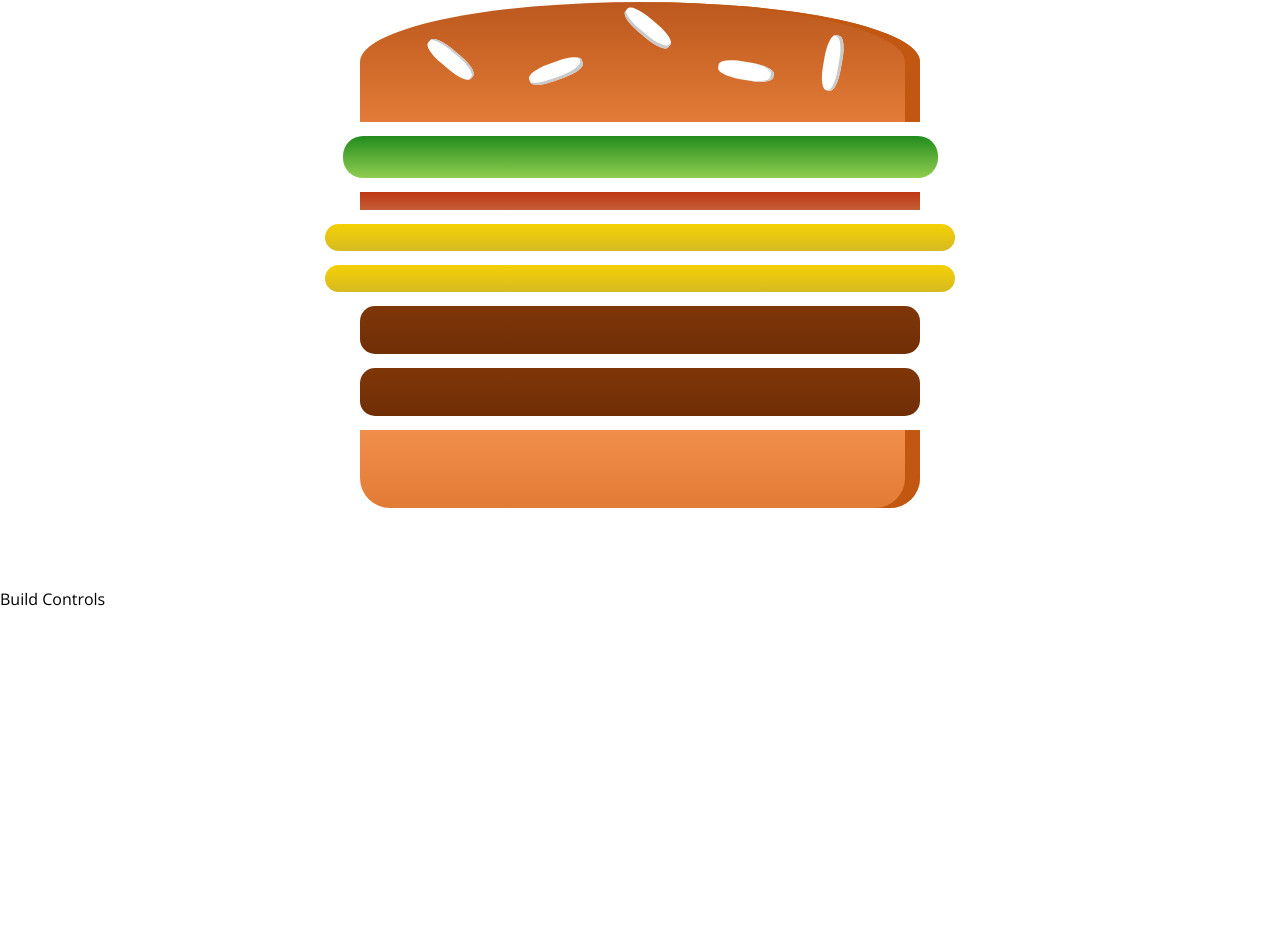
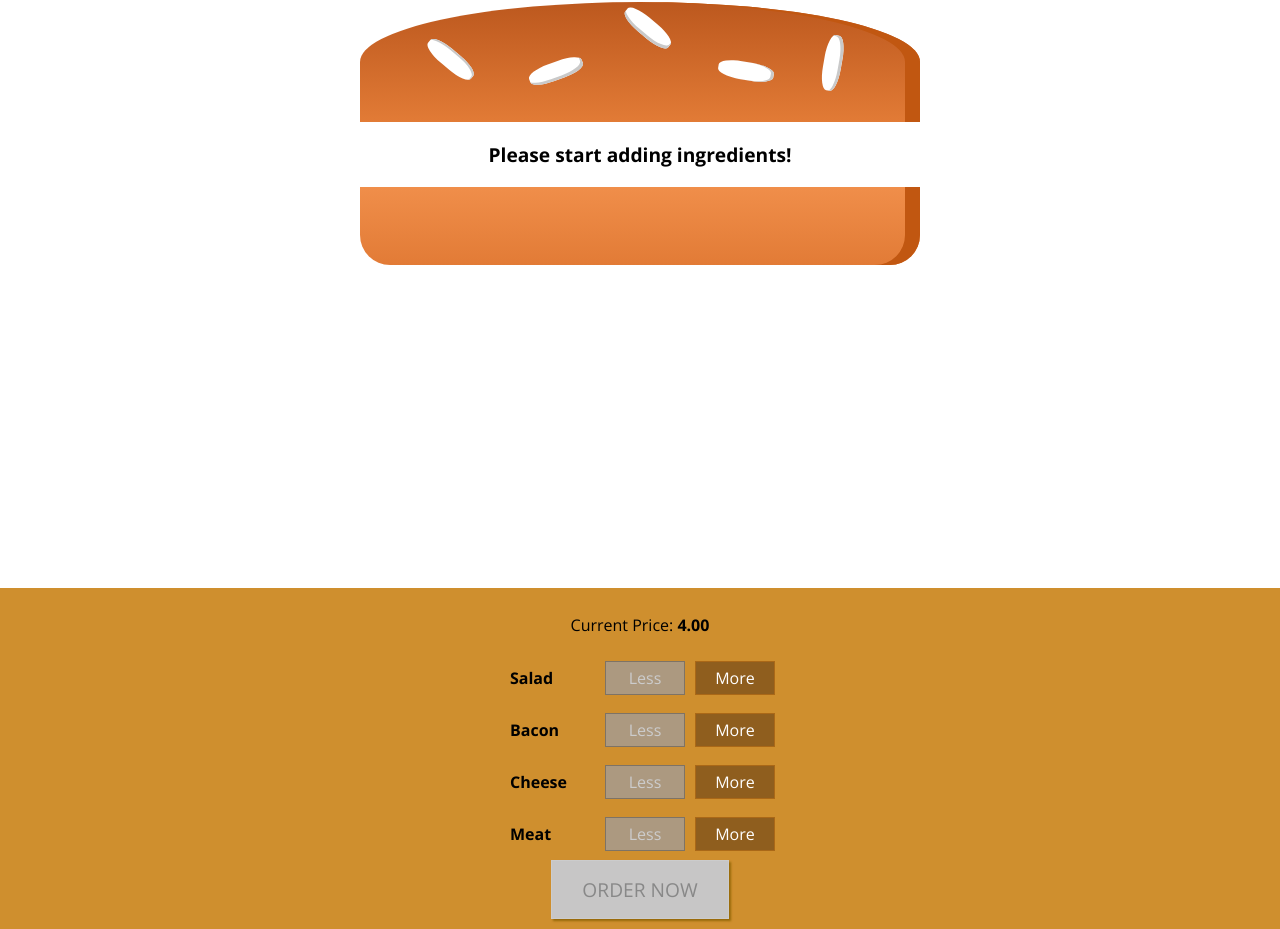
Before and after one commit to OlivierDelalande/React_Burger_Project, a React app: page / in a window 1280 px wide. Shown: the part 50-979 px from the top of the page. Before the commit the page ends 800 px from the top, so only its background shows below. Built offline with nearby package versions, Linux system fonts and the light colour scheme.

Commit message:
Dynamically adding and removing ingredients

```diff
--- /dev/null
+++ b/src/components/Burger/BuildControls/BuildControl/BuildControl.css
@@ -0,0 +1,57 @@
+.BuildControl {
+    display: flex;
+    justify-content: space-between;
+    align-items: center;
+    margin: 5px 0;
+}
+
+.BuildControl button {
+    display: block;
+    font: inherit;
+    padding: 5px;
+    margin: 0 5px;
+    width: 80px;
+    border: 1px solid #AA6817;
+    cursor: pointer;
+    outline: none;
+}
+
+
+.BuildControl button:disabled {
+    background-color: #AC9980;
+    border: 1px solid #7E7365;
+    color: #ccc;
+    cursor: default;
+}
+
+.BuildControl button:hover:disabled {
+    background-color: #AC9980;
+    color: #ccc;
+    cursor: not-allowed;
+}
+
+.Label {
+    padding: 10px;
+    font-weight: bold;
+    width: 80px;
+}
+
+.BuildControl .Less {
+    background-color: #D39952;
+    color: white;
+}
+
+.BuildControl .More {
+    background-color: #8F5E1E;
+    color: white;
+}
+
+.BuildControl .Less:hover, .BuildControl .Less:active {
+    background-color: #DAA972;
+    color: white;
+}
+
+.BuildControl .More:hover,.BuildControl .More:active {
+    background-color: #99703F;
+    color: white;
+}
--- /dev/null
+++ b/src/components/Burger/BuildControls/BuildControl/BuildControl.js
@@ -0,0 +1,18 @@
+import React from 'react';
+
+import classes from './BuildControl.css';
+
+const buildControl = (props) => (
+    <div className={classes.BuildControl}>
+        <div className={classes.Label}>{props.label}</div>
+        <button
+            className={classes.Less}
+            onClick={props.removed}
+            disabled={props.disabled}>Less</button>
+        <button
+            className={classes.More}
+            onClick={props.added}>More</button>
+    </div>
+);
+
+export default buildControl;
--- /dev/null
+++ b/src/components/Burger/BuildControls/BuildControls.css
@@ -0,0 +1,51 @@
+.BuildControls {
+    width: 100%;
+    background-color: #CF8F2E;
+    display: flex;
+    flex-flow: column;
+    align-items: center;
+    box-shadow: 0 2px 1px #ccc;
+    margin: auto;
+    padding: 10px 0;
+}
+
+.OrderButton {
+    background-color: #DAD735;
+    outline: none;
+    cursor: pointer;
+    border: 1px solid #966909;
+    color: #966909;
+    font-family: inherit;
+    font-size: 1.2em;
+    padding: 15px 30px;
+    box-shadow: 2px 2px 2px #966909;
+}
+
+.OrderButton:hover, .OrderButton:active {
+    background-color: #A0DB41;
+    border: 1px solid #966909;
+    color: #966909;
+}
+
+.OrderButton:disabled {
+    background-color: #C7C6C6;
+    cursor: not-allowed;
+    border: 1px solid #ccc;
+    color: #888888;
+}
+
+.OrderButton:not(:disabled) {
+    animation: enable 0.3s linear;
+}
+
+@keyframes enable {
+    0% {
+        transform: scale(1);
+    }
+    60% {
+        transform: scale(1.1);
+    }
+    100% {
+        transform: scale(1);
+    }
+}
--- /dev/null
+++ b/src/components/Burger/BuildControls/BuildControls.js
@@ -0,0 +1,30 @@
+import React from 'react';
+
+import classes from './BuildControls.css';
+import BuildControl from './BuildControl/BuildControl';
+
+const controls = [
+    { label: 'Salad', type: 'salad' },
+    { label: 'Bacon', type: 'bacon' },
+    { label: 'Cheese', type: 'cheese' },
+    { label: 'Meat', type: 'meat' },
+];
+
+const buildControls = (props) => (
+    <div className={classes.BuildControls}>
+        <p>Current Price: <strong>{props.price.toFixed(2)}</strong></p>
+        {controls.map(ctrl => (
+            <BuildControl
+                key={ctrl.label}
+                label={ctrl.label}
+                added={() => props.ingredientAdded(ctrl.type)}
+                removed={() => props.ingredientRemoved(ctrl.type)}
+                disabled={props.disabled[ctrl.type]} />
+        ))}
+        <button
+            className={classes.OrderButton}
+            disabled={!props.purchasable}>ORDER NOW</button>
+    </div>
+);
+
+export default buildControls;
--- a/src/components/Burger/Burger.js
+++ b/src/components/Burger/Burger.js
@@ -4,12 +4,18 @@
 import BurgerIngredient from './BurgerIngredient/BurgerIngredient';
 
 const burger = ( props ) => {
-    const transformedIngredients = Object.keys( props.ingredients )
+    let transformedIngredients = Object.keys( props.ingredients )
         .map( igKey => {
             return [...Array( props.ingredients[igKey] )].map( ( _, i ) => {
                 return <BurgerIngredient key={igKey + i} type={igKey} />;
             } );
-        } );
+        } ).reduce((arr, el) => {
+            return arr.concat(el)
+        }, []);
+
+    if (transformedIngredients.length === 0) {
+        transformedIngredients = <p>Please start adding ingredients!</p>;
+    }
 
     return (
         <div className={classes.Burger}>
--- a/src/containers/BurgerBuilder/BurgerBuilder.js
+++ b/src/containers/BurgerBuilder/BurgerBuilder.js
@@ -2,6 +2,14 @@
 
 import Aux from '../../hoc/Aux';
 import Burger from '../../components/Burger/Burger';
+import BuildControls from '../../components/Burger/BuildControls/BuildControls';
+
+const INGREDIENT_PRICES = {
+    salad: 0.5,
+    cheese: 0.4,
+    meat: 1.3,
+    bacon: 0.7
+};
 
 class BurgerBuilder extends Component {
     // constructor(props) {
@@ -10,18 +18,75 @@
     // }
     state = {
         ingredients: {
-            salad: 1,
-            bacon: 1,
-            cheese: 2,
-            meat: 2
+            salad: 0,
+            bacon: 0,
+            cheese: 0,
+            meat: 0
+        },
+        totalPrice: 4,
+        purchasable: false
+    }
+
+    updatePurchaseState (ingredients) {
+        const sum = Object.keys( ingredients )
+            .map( igKey => {
+                return ingredients[igKey];
+            } )
+            .reduce( ( sum, el ) => {
+                return sum + el;
+            }, 0 );
+        this.setState( { purchasable: sum > 0 } );
+    }
+
+    addIngredientHandler = ( type ) => {
+        const oldCount = this.state.ingredients[type];
+        const updatedCount = oldCount + 1;
+        const updatedIngredients = {
+            ...this.state.ingredients
+        };
+        updatedIngredients[type] = updatedCount;
+        const priceAddition = INGREDIENT_PRICES[type];
+        const oldPrice = this.state.totalPrice;
+        const newPrice = oldPrice + priceAddition;
+        this.setState( { totalPrice: newPrice, ingredients: updatedIngredients } );
+        this.updatePurchaseState(updatedIngredients);
+    }
+
+    removeIngredientHandler = ( type ) => {
+        const oldCount = this.state.ingredients[type];
+        if ( oldCount <= 0 ) {
+            return;
         }
+        const updatedCount = oldCount - 1;
+        const updatedIngredients = {
+            ...this.state.ingredients
+        };
+        updatedIngredients[type] = updatedCount;
+        const priceDeduction = INGREDIENT_PRICES[type];
+        const oldPrice = this.state.totalPrice;
+        const newPrice = oldPrice - priceDeduction;
+        this.setState( { totalPrice: newPrice, ingredients: updatedIngredients } );
+        this.updatePurchaseState(updatedIngredients);
     }
 
     render () {
+        const disabledInfo = {
+            ...this.state.ingredients
+        };
+        for ( let key in disabledInfo ) {
+            disabledInfo[key] = disabledInfo[key] <= 0
+        }
+        // {salad: true, meat: false, ...}
+
         return (
             <Aux>
                 <Burger ingredients={this.state.ingredients} />
-                <div>Build Controls</div>
+                <BuildControls
+                    ingredientAdded={this.addIngredientHandler}
+                    ingredientRemoved={this.removeIngredientHandler}
+                    disabled={disabledInfo}
+                    purchasable={this.state.purchasable}
+                    price={this.state.totalPrice}/>
             </Aux>
         );
     }
```
